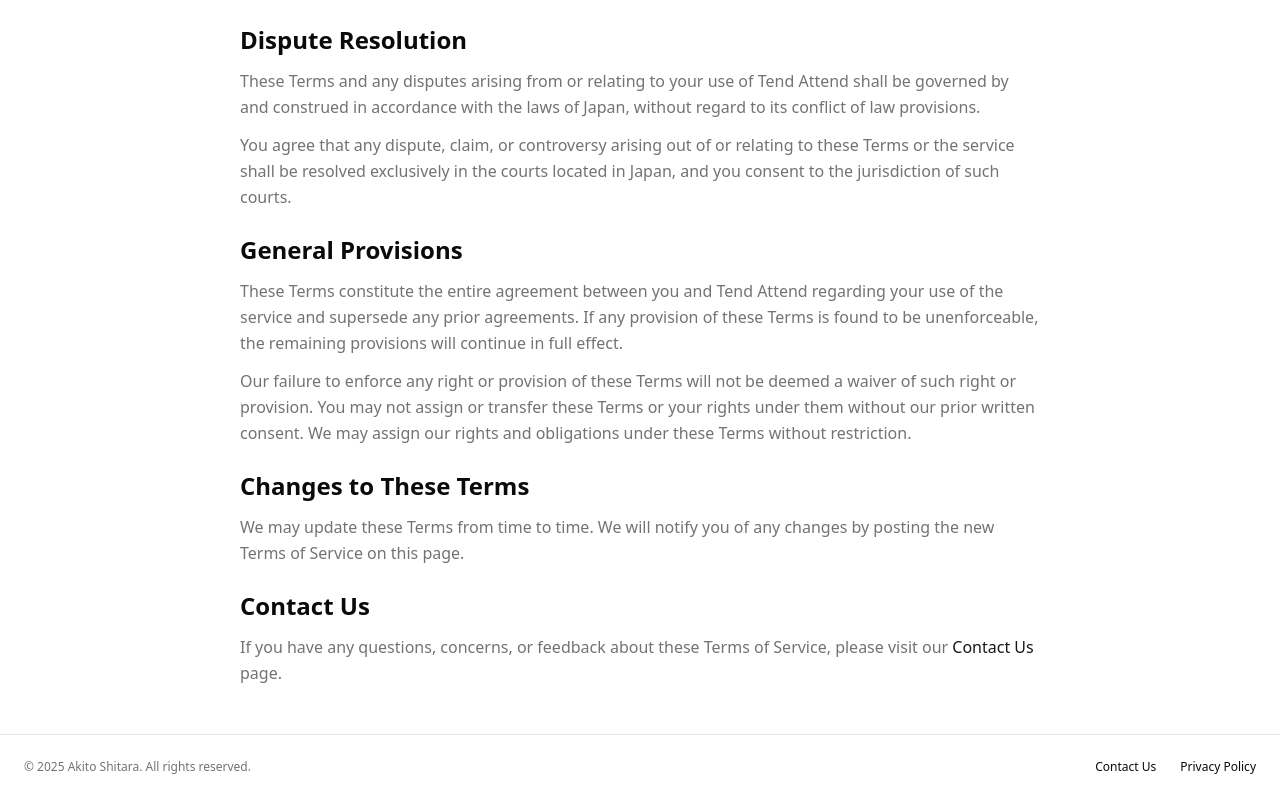
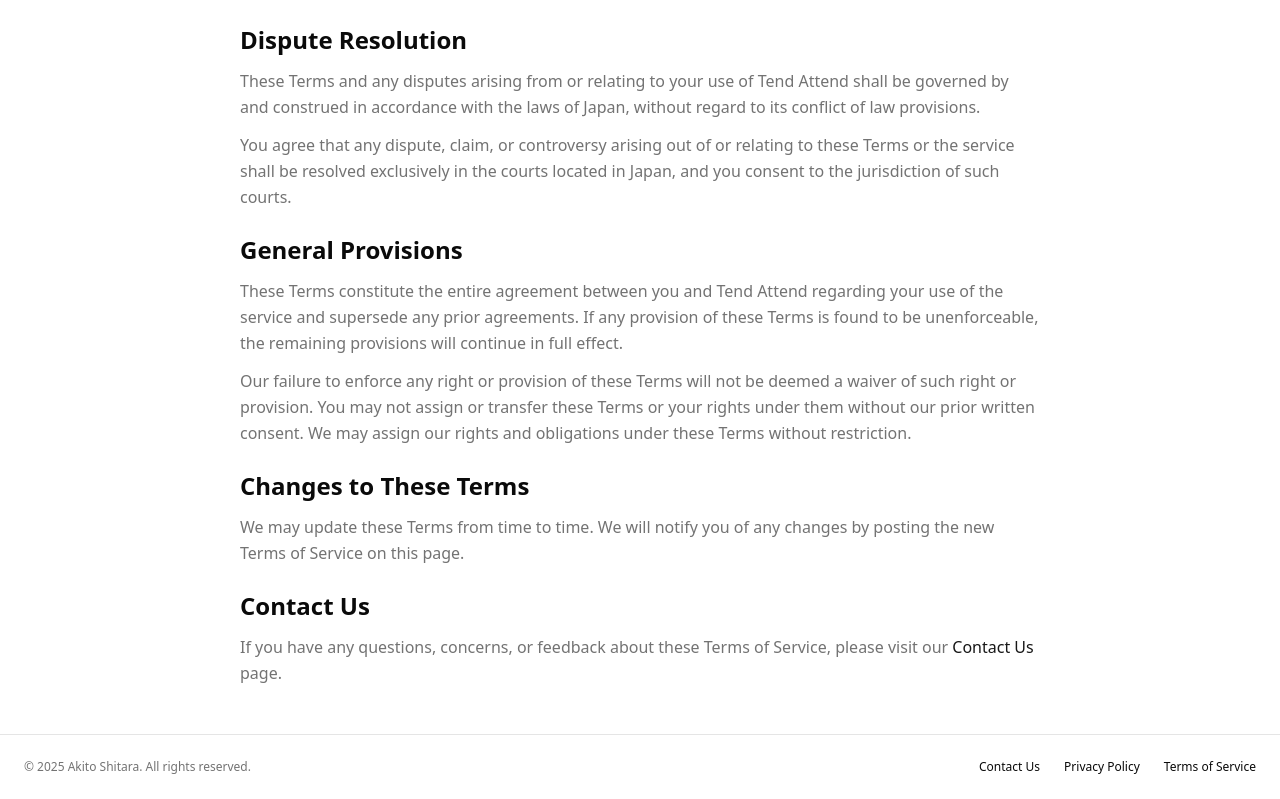
Before and after one commit to himura467/tend-attend, a Next.js app in the folder frontend/: page /en/terms in a window 1280 px wide. Shown: the part 3075-3874 px from the top of the page. Built offline with nearby package versions, Linux system fonts and the light colour scheme.

Commit message:
feat(footer): terms page

```diff
--- a/frontend/src/components/ui/Footer/index.tsx
+++ b/frontend/src/components/ui/Footer/index.tsx
@@ -13,6 +13,9 @@ export const Footer = (): React.JSX.Element => {
         <Link {...rr.privacy.index()} className="text-xs underline-offset-4 hover:underline">
           Privacy Policy
         </Link>
+        <Link {...rr.terms.index()} className="text-xs underline-offset-4 hover:underline">
+          Terms of Service
+        </Link>
       </nav>
     </footer>
   );
```
